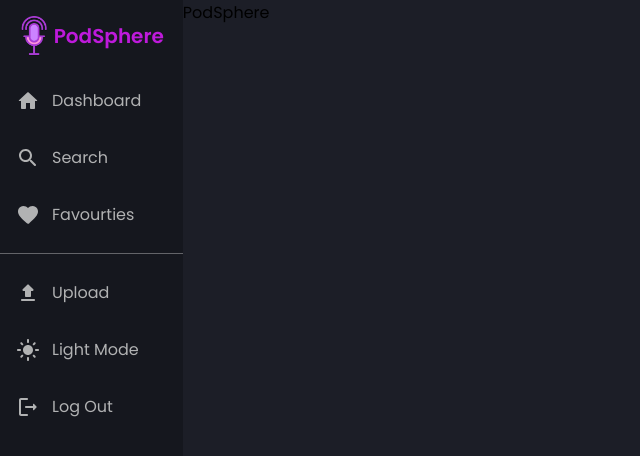
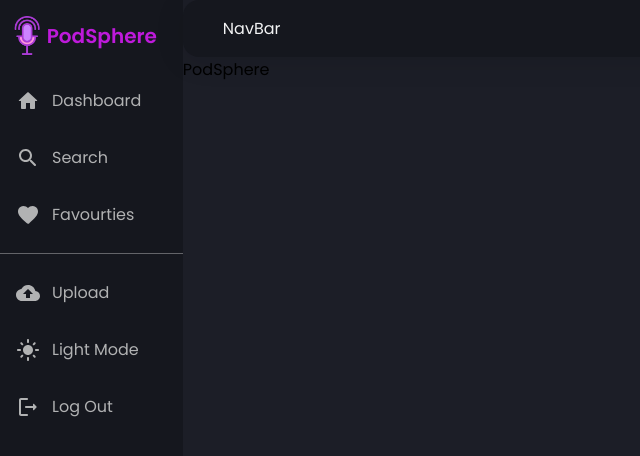
Before and after one commit to AdarshTiwari04/Podsphere, a React (Create React App) app in the folder client/: page / in a window 1280 px wide. Shown: the top 456 px of the page, without its empty margins (0-640 px from the left). Built offline with nearby package versions, Linux system fonts and the light colour scheme.

Commit message:
NavBar created

```diff
--- a/client/src/App.js
+++ b/client/src/App.js
@@ -2,6 +2,7 @@ import {useState} from "react";
 import styled, { ThemeProvider } from "styled-components";
 import { lightTheme, darkTheme } from "./utils/Themes";
 import Sidebar from "./components/Sidebar";
+import NavBar from "./components/NavBar";
 import { BrowserRouter } from "react-router-dom";
 
 const Container = styled.div`
@@ -22,12 +23,23 @@ flex: 3;
 function App() {
 
   const [darkMode, setDarkMode] = useState(true);
+  const [menuOpen, setMenuOpen] = useState(true);
+
   return (
-    <ThemeProvider theme={darkTheme ? darkTheme : lightTheme}>
+    <ThemeProvider theme={darkMode ? darkTheme : lightTheme}>
     <BrowserRouter>
     <Container>
-      <Sidebar />
-      <Frame>PodSphere</Frame>
+      <Sidebar
+       menuOpen={menuOpen}
+       setMenuOpen={setMenuOpen}
+       setDarkMode={setDarkMode}
+       darkMode={darkMode}
+      />
+      <Frame>
+        <NavBar  menuOpen={menuOpen}
+       setMenuOpen={setMenuOpen} />
+        PodSphere
+        </Frame>
    </Container>
     </BrowserRouter>
    </ThemeProvider>
--- /dev/null
+++ b/client/src/components/NavBar.jsx
@@ -0,0 +1,23 @@
+import React from "react";
+import styled from "styled-components";
+
+const NavBarDiv= styled.div`
+  display: flex;
+  justify-content: space-between;
+  width: 100%;
+  padding: 16px 40px;
+  align-items: center;
+  color: ${({theme})=>theme.text_primary};
+  gap: 30px;
+  background: ${({theme})=>theme.bg};
+  border-radius: 16px;
+  box-shadow: 0 4px 30px rgba(0,0,0,0.1);
+  backdrop-filter: blur(5.7px);
+  -webkit-backdrop-filter: blur(5.7px);
+  `;
+
+const NavBar = () => {
+  return <NavBarDiv>NavBar</NavBarDiv>;
+};
+
+export default NavBar;
--- a/client/src/components/Sidebar.jsx
+++ b/client/src/components/Sidebar.jsx
@@ -1,6 +1,6 @@
 import React from "react";
 import styled from "styled-components";
-import { HomeRounded,CloseRounded, SearchRounded, FavoriteRounded, UploadRounded, LightModeRounded, LogoutRounded} from "@mui/icons-material"
+import { HomeRounded,CloseRounded, SearchRounded, FavoriteRounded, UploadRounded, LightModeRounded, LogoutRounded, DarkModeRounded, CloudUploadRounded} from "@mui/icons-material"
 import LogoImage from "../Images/Logo.png";
 import { Link } from "react-router-dom";
 
@@ -13,25 +13,25 @@ const MenuContainer = styled.div`
   color: ${({ theme }) => theme.text_primary};
 
 
- */ @media (max-width: 1100px){
+  @media (max-width: 1100px){
   position: fixed;
   z-index: 1000;
   width:100%;
   max-width: 250px;
-  left: ${({setMenuOpen}) => (setMenuOpen ?"0" : "-100%")};
+  left: ${({menuOpen}) => (menuOpen ?"0" : "-100%")};
   transition: 0.3s ease-in-out;
-  } */
+  }
 
  `;
 const Flex = styled.div`
 display : flex;
 flex-direction: row;
 align-items: center;
-justify-content: center;
+justify-content: space-between;
+padding: 0px 12px;
 `;
 
 const Logo = styled.div`
-width: 100%;
 color: ${({ theme }) => theme.primary};
 display: flex;
 align-items: center;
@@ -78,6 +78,8 @@ background-color: ${({ theme }) => theme.text_secondary + 80};
 margin: 10px 0px;
 `;
 
+const Sidebar =({menuOpen, setMenuOpen, setDarkMode, darkMode}) => {
+
   const menuItems= [
     {
       link:"/",
@@ -102,13 +104,13 @@ const button = [
     {
       fun:()=> console.log("Upload"),
       name: "Upload",
-    icon: <UploadRounded />,
+      icon: <CloudUploadRounded/>,
     },
 
     {
-    fun:()=> console.log("Light Mode"),
-    name: "Light Mode",
-    icon: <LightModeRounded />,
+      fun: () => setDarkMode(!darkMode),
+      name: darkMode ? "Light Mode" : "Dark Mode",
+      icon: darkMode ? <LightModeRounded /> : <DarkModeRounded /> ,
     },
 
     {
@@ -117,15 +119,13 @@ const button = [
       icon: <LogoutRounded />,
     },
   ];
-
-const Sidebar =() => {
   return (
-  <MenuContainer>
+  <MenuContainer menuOpen={menuOpen}>
     <Flex>
     <Logo>
       <Image src={LogoImage} />
       PodSphere</Logo>
-    <Close>
+    <Close onClick={()=>setMenuOpen(false)}>
       <CloseRounded />
     </Close>
     </Flex>
```
Lines whose indentation alone changed are shown as unchanged.
